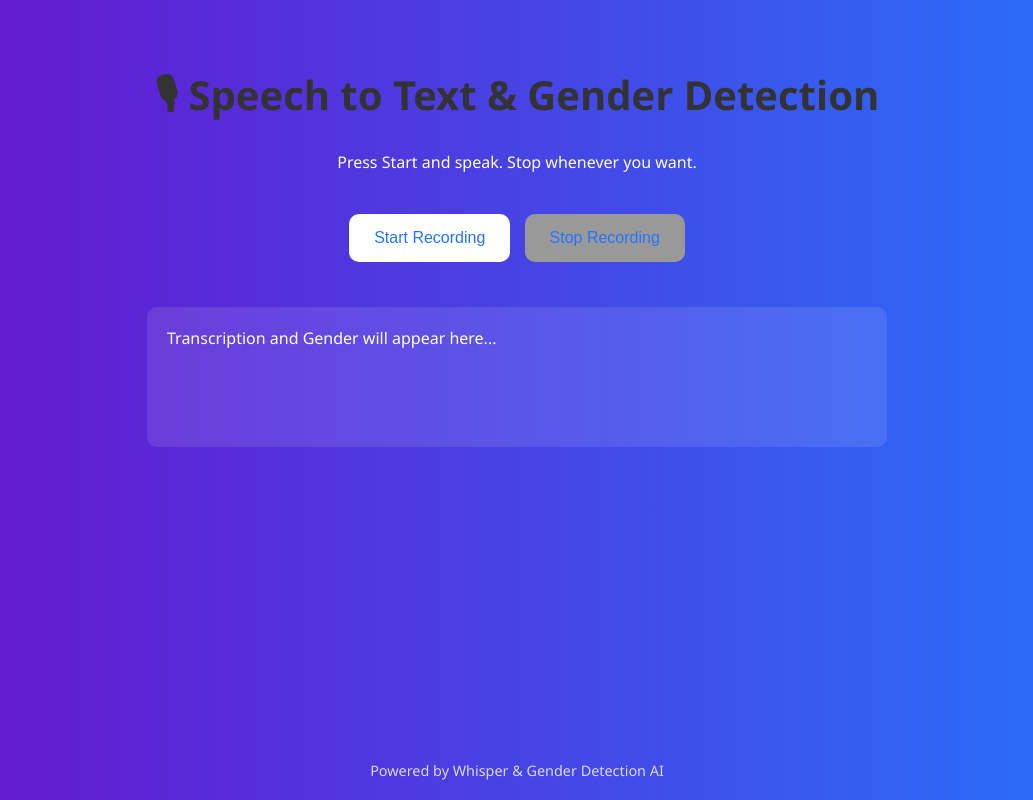
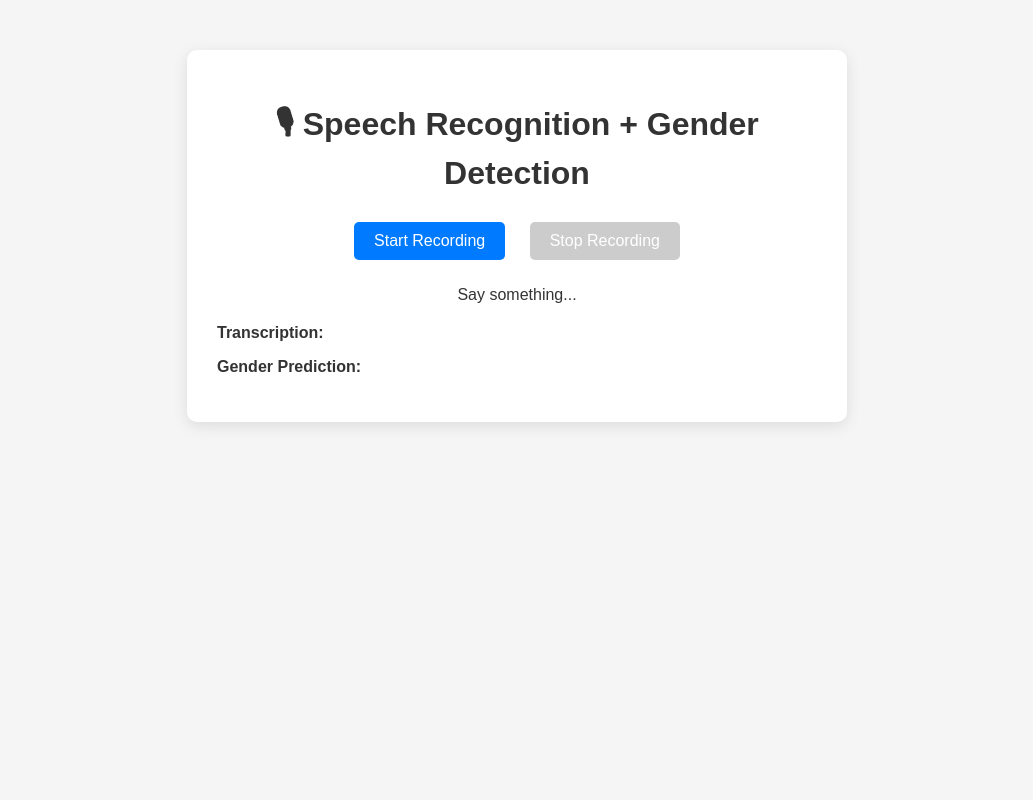
Before and after one commit to Sanjai229/Speech-recognition, a Flask app: page / in a window 1280 px wide. Shown: the whole page, without its empty margins (123-1156 px from the left). Run offline with Flask 3, Linux system fonts and the light colour scheme.

Commit message:
Update speech recognition UI and unlimited recording

```diff
--- a/app.py
+++ b/app.py
@@ -1,44 +1,36 @@
-from flask import Flask, render_template, request, jsonify
-import tempfile
-import librosa
-import numpy as np
-# from your_gender_model import predict_gender  # Replace with your gender model
-# from whisper_module import transcribe_audio   # Replace with actual Whisper transcription
+from flask import Flask, request, jsonify, render_template
+import os
+import speech_recognition as sr
+# import your gender prediction model if you have one
 
 app = Flask(__name__)
 
-# Dummy functions for demonstration
-def predict_gender(y, sr):
-    # Example: replace with actual model
-    energy = np.mean(np.abs(y))
-    return "Male" if energy > 0.01 else "Female"
+@app.route('/')
+def index():
+    return render_template('index.html')
 
-def transcribe_audio(y, sr):
-    # Example: replace with Whisper API call
-    return "This is a dummy transcription."
+@app.route('/transcribe', methods=['POST'])
+def transcribe():
+    if 'audio' not in request.files:
+        return jsonify({'error': 'No audio file provided'}), 400
 
-@app.route("/")
-def index():
-    return render_template("index.html")
+    audio_file = request.files['audio']
+    temp_path = "temp_audio.wav"
+    audio_file.save(temp_path)
 
-@app.route("/predict", methods=["POST"])
-def predict():
-    if 'audio' not in request.files:
-        return jsonify({"error": "No audio file provided"}), 400
+    recognizer = sr.Recognizer()
+    try:
+        with sr.AudioFile(temp_path) as source:
+            audio_data = recognizer.record(source)
+            text = recognizer.recognize_google(audio_data)
+    except Exception as e:
+        return jsonify({'error': str(e)}), 500
 
-    audio_file = request.files["audio"]
+    # Placeholder for gender prediction
+    gender = "Male/Female/Undefined"  # replace with your model logic
 
-    with tempfile.NamedTemporaryFile(suffix=".wav") as temp_audio:
-        audio_file.save(temp_audio.name)
-        y, sr = librosa.load(temp_audio.name, sr=16000)
-
-        # Get transcription
-        text = transcribe_audio(y, sr)
-
-        # Get gender
-        gender = predict_gender(y, sr)
-
-        return jsonify({"text": text, "gender": gender})
+    return jsonify({'text': text, 'gender': gender})
 
 if __name__ == "__main__":
-    app.run(debug=True)
+    port = int(os.environ.get("PORT", 5000))
+    app.run(host="0.0.0.0", port=port)
--- a/static/style.css
+++ b/static/style.css
@@ -1,62 +1,42 @@
 body {
-    font-family: 'Segoe UI', Tahoma, Geneva, Verdana, sans-serif;
-    background: #f0f2f5;
+    font-family: Arial, sans-serif;
+    background: #f5f5f5;
+    color: #333;
     margin: 0;
     padding: 0;
 }
 
 .container {
-    max-width: 700px;
+    max-width: 600px;
     margin: 50px auto;
+    padding: 30px;
     background: white;
-    padding: 30px;
-    border-radius: 12px;
-    box-shadow: 0 10px 25px rgba(0,0,0,0.1);
+    border-radius: 10px;
+    box-shadow: 0 4px 15px rgba(0,0,0,0.1);
     text-align: center;
 }
 
 h1 {
-    margin-bottom: 30px;
-    font-size: 2rem;
-    color: #333;
+    margin-bottom: 20px;
 }
 
-.controls {
-    margin-bottom: 40px;
+.controls button {
+    padding: 10px 20px;
+    margin: 10px;
+    font-size: 16px;
+    cursor: pointer;
+    border: none;
+    border-radius: 5px;
+    background-color: #007BFF;
+    color: white;
 }
 
-button {
-    background-color: #007BFF;
-    border: none;
-    color: white;
-    padding: 12px 25px;
-    font-size: 1rem;
-    margin: 5px;
-    border-radius: 6px;
-    cursor: pointer;
-    transition: 0.3s;
-}
-
-button:disabled {
-    background-color: #999;
+.controls button:disabled {
+    background-color: #cccccc;
     cursor: not-allowed;
 }
 
-button:hover:not(:disabled) {
-    background-color: #0056b3;
+.result {
+    margin-top: 20px;
+    text-align: left;
 }
-
-.results h2 {
-    font-size: 1.2rem;
-    color: #555;
-    margin-bottom: 5px;
-}
-
-.results p {
-    font-size: 1.1rem;
-    color: #111;
-    background: #f9f9f9;
-    padding: 15px;
-    border-radius: 8px;
-    min-height: 50px;
-}
--- a/templates/index.html
+++ b/templates/index.html
@@ -2,117 +2,67 @@
 <html lang="en">
 <head>
     <meta charset="UTF-8">
-  <meta name="viewport" content="width=device-width, initial-scale=1.0">
-  <title>Speech to Text & Gender Detection</title>
+    <title>Speech Recognition + Gender Detection</title>
     <link rel="stylesheet" href="{{ url_for('static', filename='style.css') }}">
-  <style>
-    body {
-      font-family: 'Segoe UI', sans-serif;
-      background: linear-gradient(to right, #6a11cb, #2575fc);
-      color: #fff;
-      margin: 0;
-      padding: 0;
-      display: flex;
-      flex-direction: column;
-      align-items: center;
-      justify-content: flex-start;
-      min-height: 100vh;
-    }
-    header {
-      margin-top: 40px;
-      text-align: center;
-    }
-    h1 {
-      font-size: 2.5rem;
-      margin-bottom: 10px;
-    }
-    #controls {
-      margin: 20px;
-    }
-    button {
-      background-color: #fff;
-      color: #2575fc;
-      border: none;
-      padding: 15px 25px;
-      font-size: 1rem;
-      border-radius: 10px;
-      cursor: pointer;
-      margin: 5px;
-      transition: 0.3s;
-    }
-    button:hover {
-      background-color: #dce1f2;
-    }
-    #result {
-      background-color: rgba(255, 255, 255, 0.1);
-      padding: 20px;
-      border-radius: 10px;
-      width: 80%;
-      max-width: 700px;
-      min-height: 100px;
-      margin-top: 20px;
-      white-space: pre-wrap;
-    }
-    footer {
-      margin-top: auto;
-      padding: 20px;
-      font-size: 0.9rem;
-      opacity: 0.8;
-    }
-  </style>
 </head>
 <body>
-
-  <header>
-    <h1>🎙 Speech to Text & Gender Detection</h1>
-    <p>Press Start and speak. Stop whenever you want.</p>
-  </header>
-
-  <div id="controls">
+    <div class="container">
+        <h1>🎙 Speech Recognition + Gender Detection</h1>
+        <div class="controls">
             <button id="startBtn">Start Recording</button>
             <button id="stopBtn" disabled>Stop Recording</button>
         </div>
-
-  <div id="result">Transcription and Gender will appear here...</div>
-
-  <footer>Powered by Whisper & Gender Detection AI</footer>
+        <p id="status">Say something...</p>
+        <div class="result">
+            <strong>Transcription:</strong>
+            <p id="text"></p>
+            <strong>Gender Prediction:</strong>
+            <p id="gender"></p>
+        </div>
+    </div>
 
     <script>
         let mediaRecorder;
         let audioChunks = [];
 
-    const startBtn = document.getElementById('startBtn');
-    const stopBtn = document.getElementById('stopBtn');
-    const resultDiv = document.getElementById('result');
+        const startBtn = document.getElementById("startBtn");
+        const stopBtn = document.getElementById("stopBtn");
+        const status = document.getElementById("status");
+        const textEl = document.getElementById("text");
+        const genderEl = document.getElementById("gender");
 
         startBtn.onclick = async () => {
             const stream = await navigator.mediaDevices.getUserMedia({ audio: true });
             mediaRecorder = new MediaRecorder(stream);
+            mediaRecorder.start();
+            status.innerText = "Recording...";
+
             audioChunks = [];
-
             mediaRecorder.ondataavailable = event => audioChunks.push(event.data);
 
             mediaRecorder.onstop = async () => {
+                status.innerText = "Processing...";
                 const audioBlob = new Blob(audioChunks, { type: 'audio/wav' });
                 const formData = new FormData();
                 formData.append('audio', audioBlob, 'recording.wav');
 
                 try {
-          const response = await fetch('/predict', {
+                    const response = await fetch('/transcribe', {
                         method: 'POST',
                         body: formData
                     });
                     const data = await response.json();
-          resultDiv.innerText = `Text: ${data.text}\nGender: ${data.gender}`;
+                    textEl.innerText = data.text || "Error";
+                    genderEl.innerText = data.gender || "Undefined";
+                    status.innerText = "Done!";
                 } catch (err) {
-          resultDiv.innerText = "Error: Could not process audio.";
+                    status.innerText = "Error!";
+                    console.error(err);
                 }
             };
 
-      mediaRecorder.start();
             startBtn.disabled = true;
             stopBtn.disabled = false;
-      resultDiv.innerText = "Recording... Speak now!";
         };
 
         stopBtn.onclick = () => {
```
Lines whose indentation alone changed are shown as unchanged.
